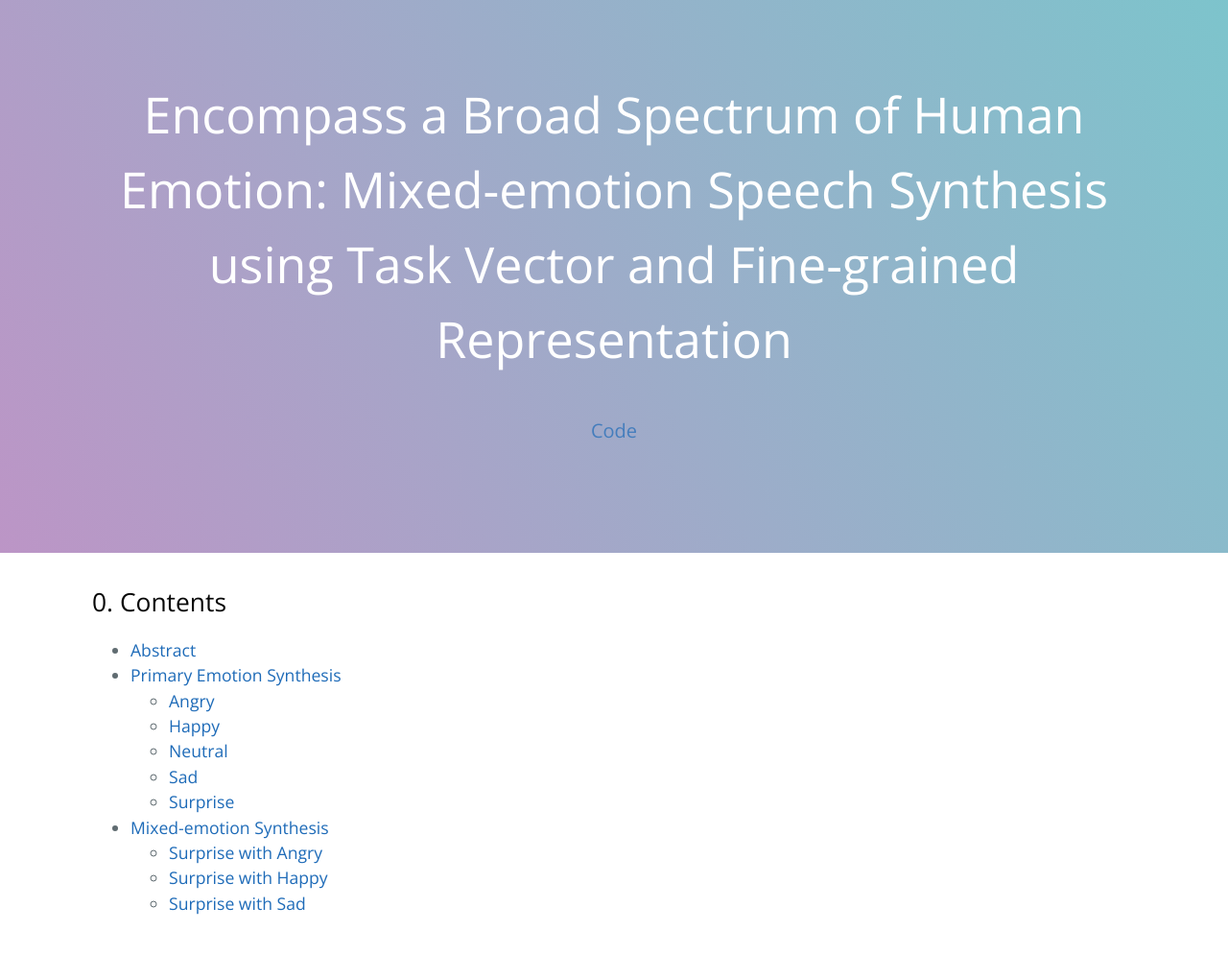
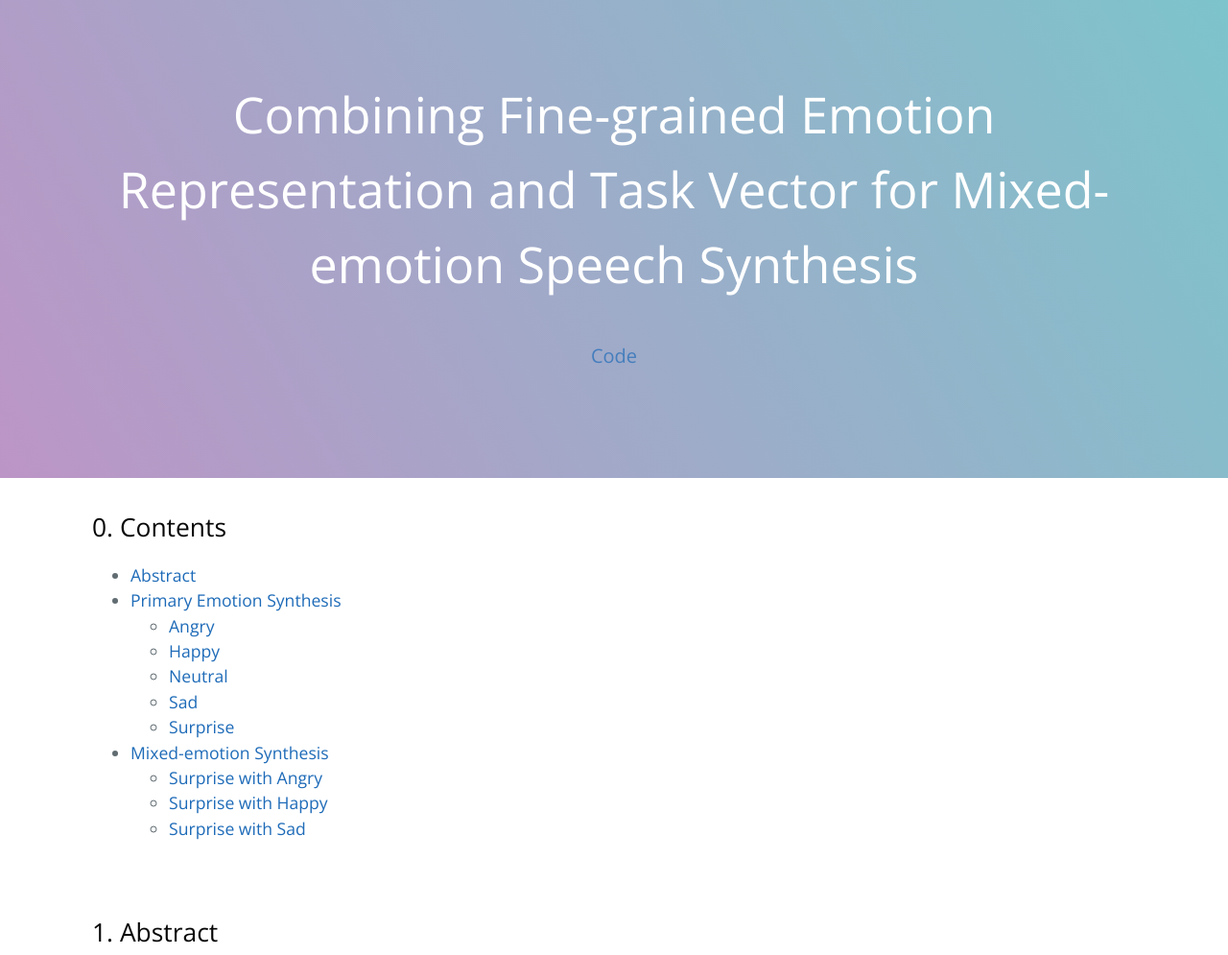
Before and after one commit to speech-paper/EmoMixture, a plain HTML site: page index.html in a window 1280 px wide. Shown: the top 995 px of the page at 96% size. Drawn offline with nearby package versions, Linux system fonts and the light colour scheme.

Commit message:
Update index.html

```diff
--- a/index.html
+++ b/index.html
@@ -19,7 +19,7 @@
   <body data-new-gr-c-s-check-loaded="14.1001.0" data-gr-ext-installed="">
     <section class="page-header">
     <p  class="project-name">
-    	Encompass a Broad Spectrum of Human Emotion: Mixed-emotion Speech Synthesis using Task Vector and Fine-grained Representation
+    	Combining Fine-grained Emotion Representation and Task Vector for Mixed-emotion Speech Synthesis
 	</p>
     <br>
     <h2 class="project-tagline">
```
